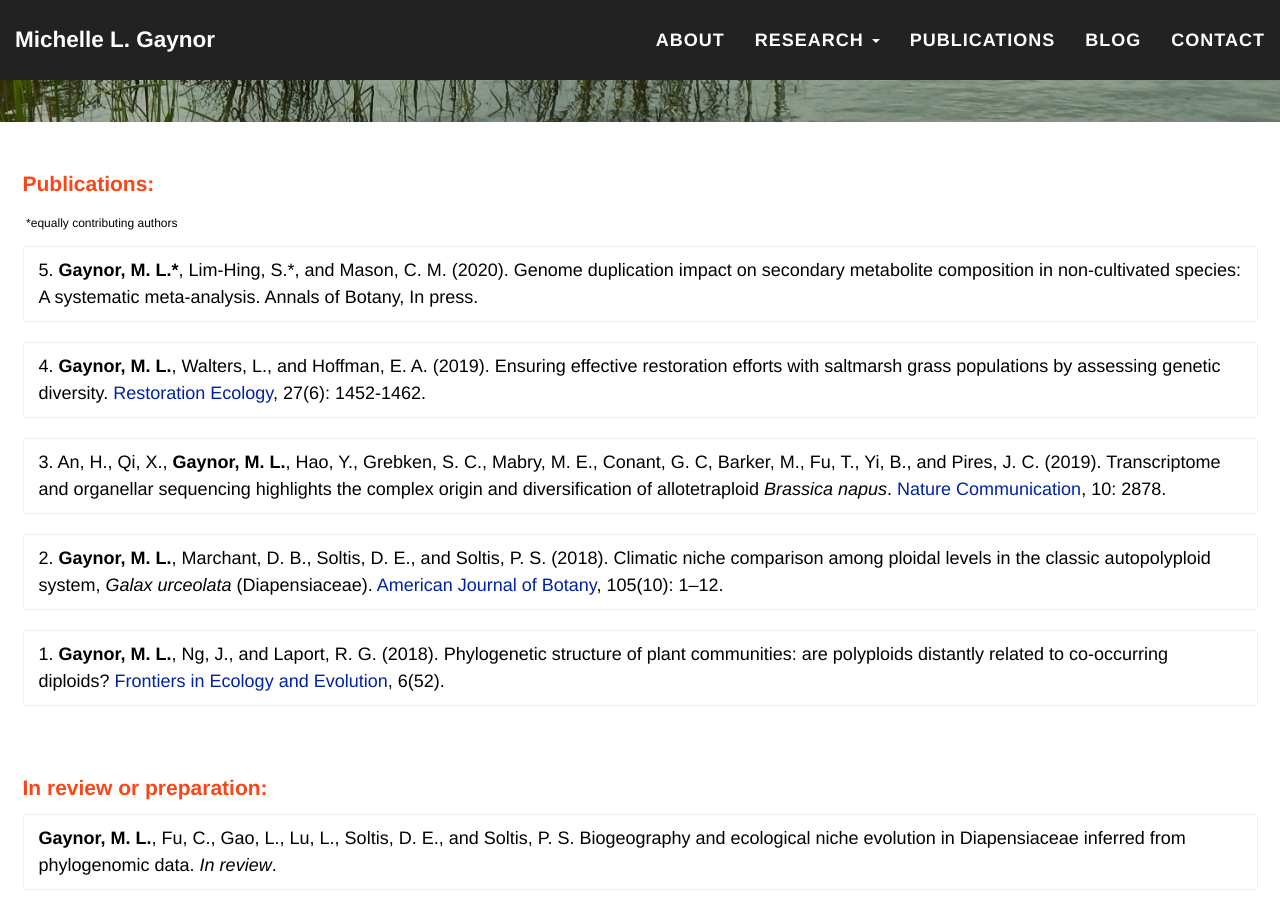
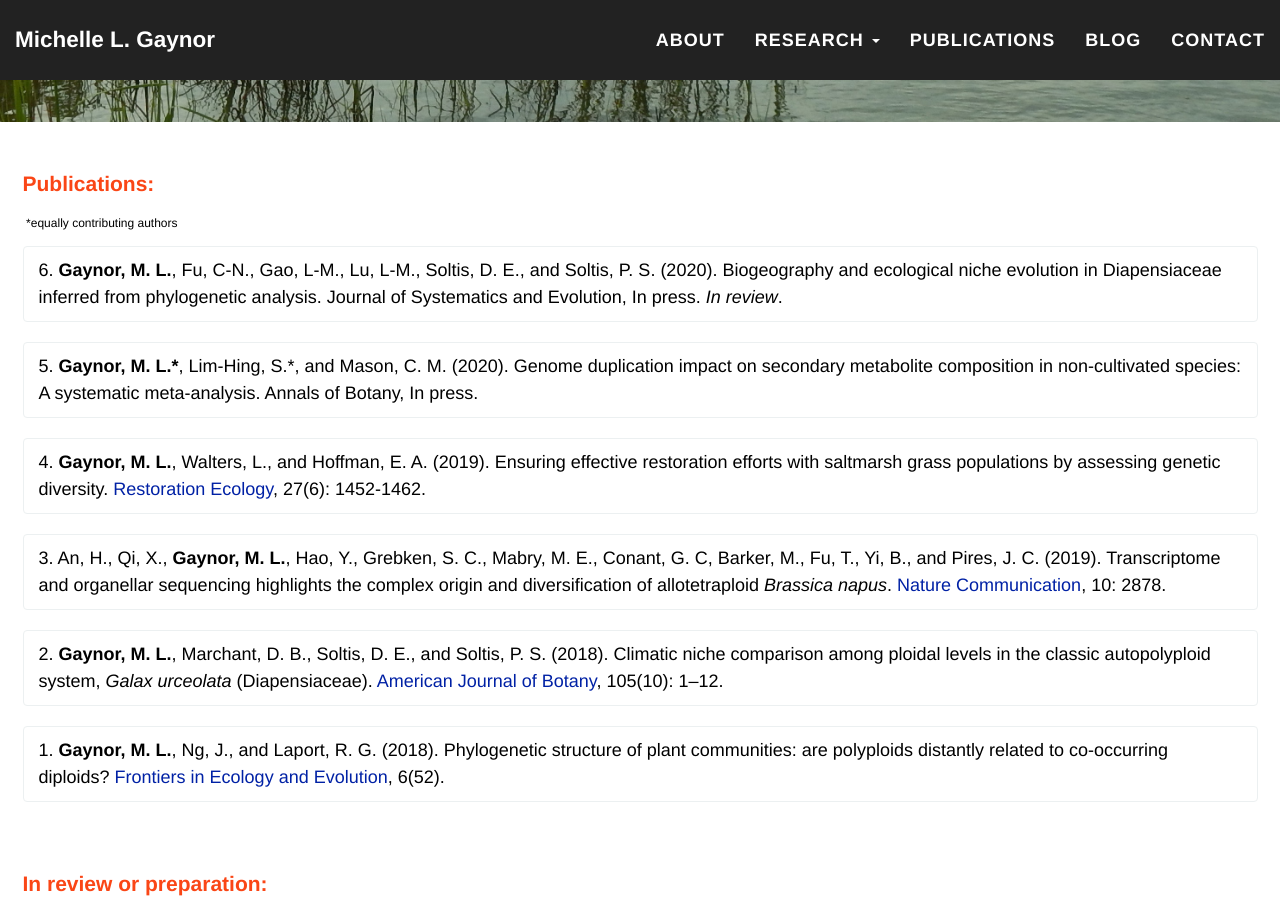
Before and after one commit to mgaynor1/mgaynor1.github.io, a Jekyll site: the page built from publications.html, in a window 1280 px wide and 900 px high, scrolled down 328 px. Built offline with Jekyll 4.4.1, drawn with Linux system fonts in a browser that asks for light colours; nearby versions of some CDN libraries.

Commit message:
Updated pubs

```diff
--- a/publications.html
+++ b/publications.html
@@ -11,6 +11,9 @@ background: '/img/bg-publications.jpg'
 	<h2 class="section-heading" style="text-transform: none; font-size: 21px;"> Publications: </h2>
 	<p style="font-size: 12px; color: #000000;"> *equally contributing authors </p>
 			<div align="left">
+			<div class="list-group">
+			 <p class="list-group-item" style="font-size: 18px; color: #000000;">6. <b>Gaynor, M. L.</b>, Fu, C-N., Gao, L-M., Lu, L-M., Soltis, D. E., and Soltis, P. S. (2020). Biogeography and ecological niche evolution in Diapensiaceae inferred from phylogenetic analysis. Journal of Systematics and Evolution, In press. <i>In review</i>.</p>
+				</div>
 			<div class="list-group">
 			<p class= "list-group-item" style="font-size: 18px; color: #000000;">5. <b>Gaynor, M. L.*</b>, Lim-Hing, S.*, and Mason, C. M. (2020). Genome duplication impact on secondary metabolite composition in non-cultivated species: A systematic meta-analysis. Annals of Botany, In press.</p>
 				</div>
@@ -32,10 +35,6 @@ background: '/img/bg-publications.jpg'
 		<h2 class="section-heading" style="text-transform: none; font-size: 21px;"> In review or preparation: </h2>
 			<div align="left">
 
-				<div class="list-group">
-					<p class="list-group-item" style="font-size: 18px; color: #000000;"><b>Gaynor, M. L.</b>, Fu, C., Gao, L., Lu, L., Soltis, D. E., and Soltis, P. S. Biogeography and ecological niche evolution in Diapensiaceae inferred from phylogenomic data. <i>In review</i>.</p>
-				</div>
-
 			</div>
 	</div>
 </section>
```
